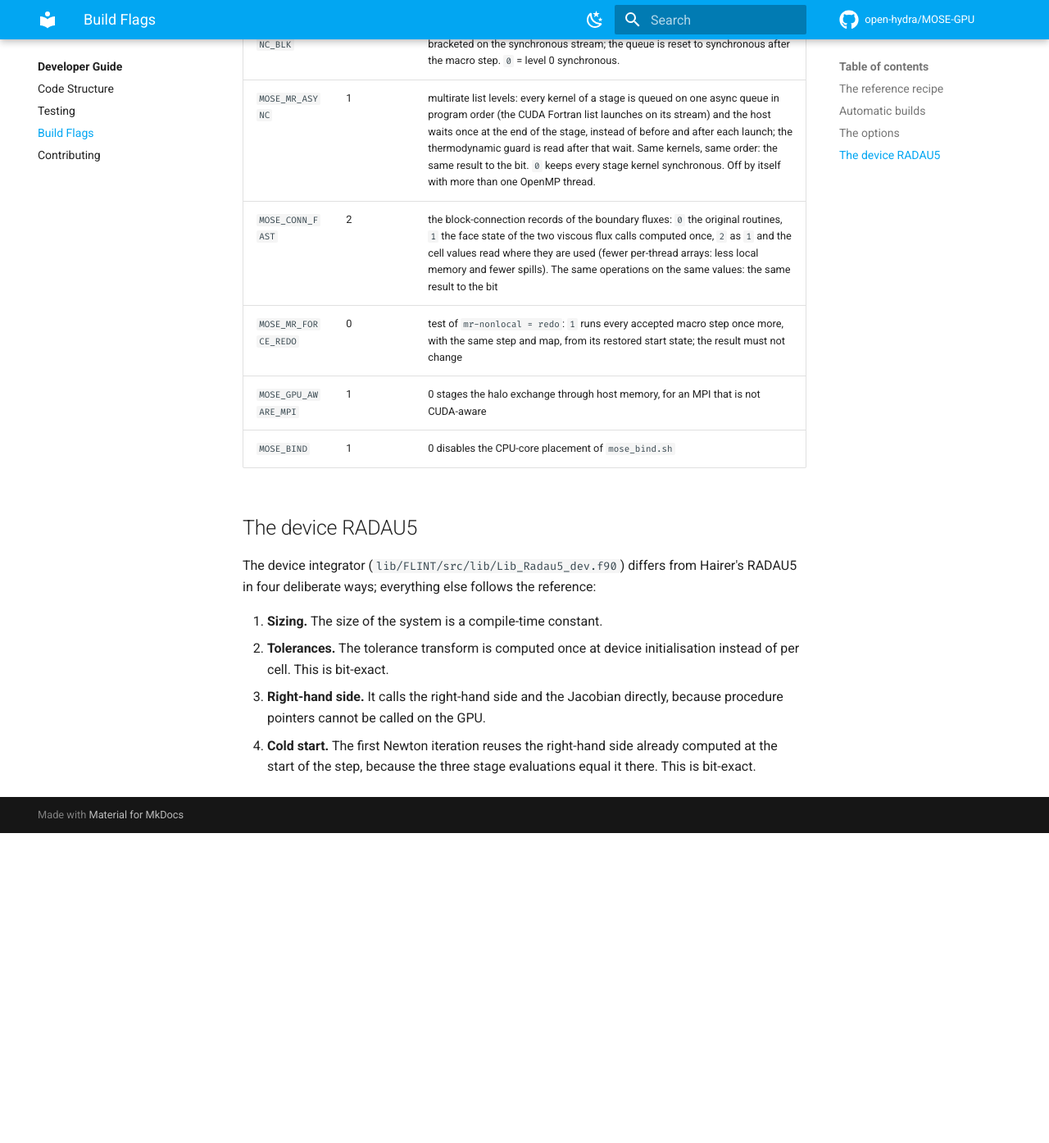
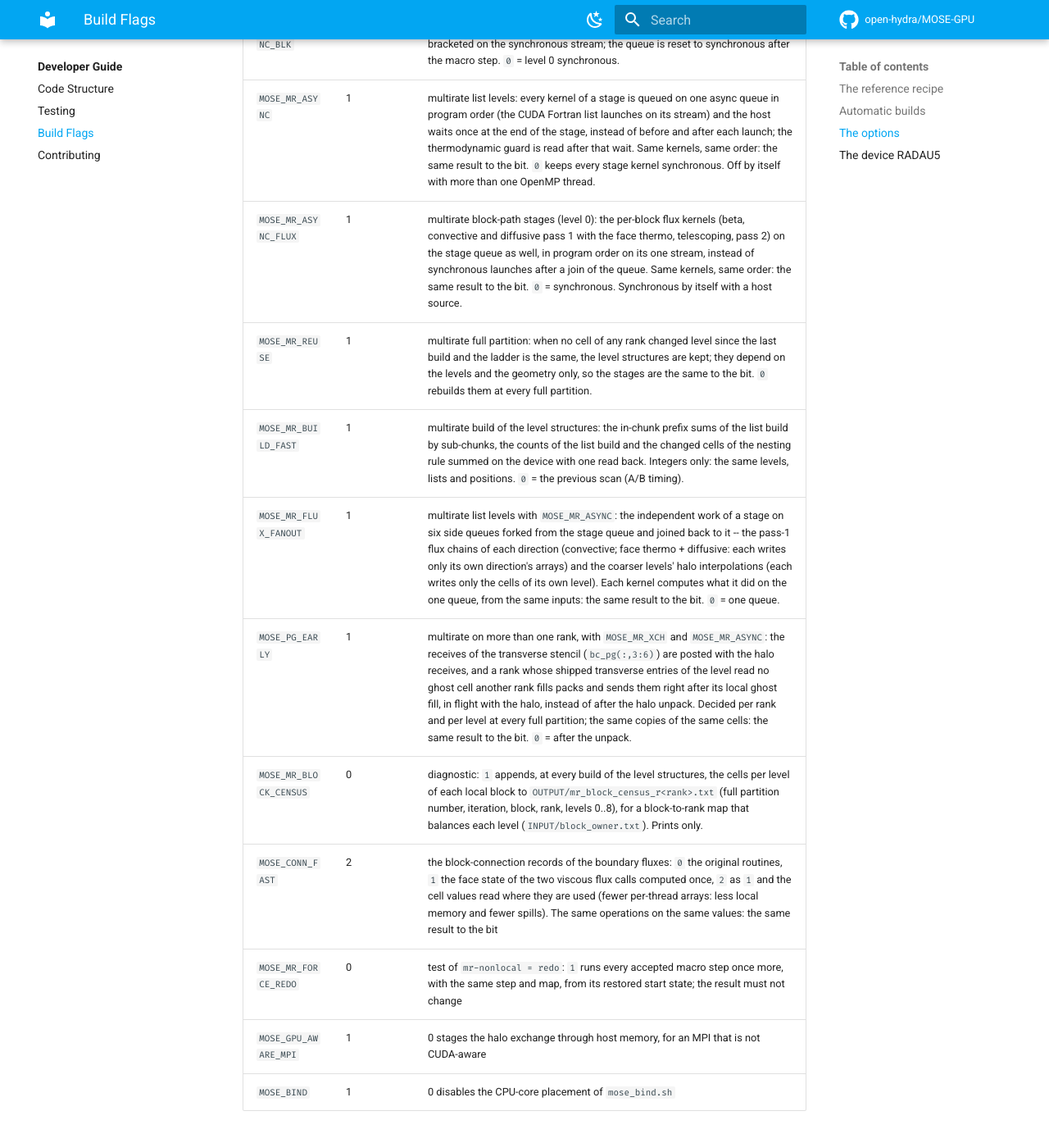
Before and after one commit to open-hydra/MOSE-GPU, an MkDocs documentation site: the page built from docs/development/build-flags.md, in a window 1280 px wide and 1400 px high, scrolled down 3225 px. Shown: the top 1394 px of the window at 82% size. Built offline with MkDocs 1.6.1 and Material for MkDocs 9.7.7, drawn with Linux system fonts in a browser that asks for light colours; comment, search, counter and statistics services are not loaded; before the commit the page ends 4241 px from its top, so only the background shows below that.

Commit message:
Multirate: fewer host waits, a faster build of the levels, side queues, the transverse stencil with the halo
- Block-path stages (level 0): the per-block flux kernels on the stage queue in program order (MOSE_MR_ASYNC_FLUX).
- Full partition: the level structures are kept when no cell of any rank changed level and the ladder is the same
  (MOSE_MR_REUSE); the build of the level structures scans by sub-chunks and sums its counts on the device with one
  read back (MOSE_MR_BUILD_FAST).
- List levels: the pass-1 flux chains of each direction and the coarser levels' halo interpolations on six side queues
  forked from the stage queue and joined back to it (MOSE_MR_FLUX_FANOUT).
- More than one rank: the transverse stencil of the connection records is sent right after the local ghost fill, in
  flight with the halo, on the levels where none of its values reads a ghost cell another rank fills; decided per rank
  and per level at every full partition (MOSE_PG_EARLY).
- Diagnostic, off by default: the cells per level of each block at every build (MOSE_MR_BLOCK_CENSUS=1).
- Every switch computes the same values from the same inputs: the results are the same to the bit with each one on or
  off. docs/development/build-flags.md lists them.
- The one-iteration table (test/reference_1it.md5) is unchanged to the bit, on A30 GPUs; a nozzle case with the
  switches at their defaults gives the same result to the bit as before, multirate and explicit, on one and on three GPUs.

Co-Authored-By: Claude Opus 5.5 <noreply@anthropic.com>

```diff
--- a/docs/development/build-flags.md
+++ b/docs/development/build-flags.md
@@ -57,6 +57,12 @@ Run-time switches, read from the environment:
 | `MOSE_EXPL_ASYNC` | 1 | explicit stage: the per-block kernels (ghost fills, thermo cache, wall ghosts of the turbulence, turbulence sources, update) on the stage queue in program order, a wait before the fluxes (synchronous stream) and one at the end of the stage; the thermodynamic guard is read after the first. Same kernels, same order: the same result to the bit. `0` = synchronous. Off by itself with the SA and Wilcox2006 sources and with a host source (rotating frame, soot): their kernels are not on the queue. |
 | `MOSE_MR_ASYNC_BLK` | 1 | multirate: the block-path levels (level 0) on the stage queue as well, the fluxes bracketed on the synchronous stream; the queue is reset to synchronous after the macro step. `0` = level 0 synchronous. |
 | `MOSE_MR_ASYNC` | 1 | multirate list levels: every kernel of a stage is queued on one async queue in program order (the CUDA Fortran list launches on its stream) and the host waits once at the end of the stage, instead of before and after each launch; the thermodynamic guard is read after that wait. Same kernels, same order: the same result to the bit. `0` keeps every stage kernel synchronous. Off by itself with more than one OpenMP thread. |
+| `MOSE_MR_ASYNC_FLUX` | 1 | multirate block-path stages (level 0): the per-block flux kernels (beta, convective and diffusive pass 1 with the face thermo, telescoping, pass 2) on the stage queue as well, in program order on its one stream, instead of synchronous launches after a join of the queue. Same kernels, same order: the same result to the bit. `0` = synchronous. Synchronous by itself with a host source. |
+| `MOSE_MR_REUSE` | 1 | multirate full partition: when no cell of any rank changed level since the last build and the ladder is the same, the level structures are kept; they depend on the levels and the geometry only, so the stages are the same to the bit. `0` rebuilds them at every full partition. |
+| `MOSE_MR_BUILD_FAST` | 1 | multirate build of the level structures: the in-chunk prefix sums of the list build by sub-chunks, the counts of the list build and the changed cells of the nesting rule summed on the device with one read back. Integers only: the same levels, lists and positions. `0` = the previous scan (A/B timing). |
+| `MOSE_MR_FLUX_FANOUT` | 1 | multirate list levels with `MOSE_MR_ASYNC`: the independent work of a stage on six side queues forked from the stage queue and joined back to it -- the pass-1 flux chains of each direction (convective; face thermo + diffusive: each writes only its own direction's arrays) and the coarser levels' halo interpolations (each writes only the cells of its own level). Each kernel computes what it did on the one queue, from the same inputs: the same result to the bit. `0` = one queue. |
+| `MOSE_PG_EARLY` | 1 | multirate on more than one rank, with `MOSE_MR_XCH` and `MOSE_MR_ASYNC`: the receives of the transverse stencil (`bc_pg(:,3:6)`) are posted with the halo receives, and a rank whose shipped transverse entries of the level read no ghost cell another rank fills packs and sends them right after its local ghost fill, in flight with the halo, instead of after the halo unpack. Decided per rank and per level at every full partition; the same copies of the same cells: the same result to the bit. `0` = after the unpack. |
+| `MOSE_MR_BLOCK_CENSUS` | 0 | diagnostic: `1` appends, at every build of the level structures, the cells per level of each local block to `OUTPUT/mr_block_census_r<rank>.txt` (full partition number, iteration, block, rank, levels 0..8), for a block-to-rank map that balances each level (`INPUT/block_owner.txt`). Prints only. |
 | `MOSE_CONN_FAST` | 2 | the block-connection records of the boundary fluxes: `0` the original routines, `1` the face state of the two viscous flux calls computed once, `2` as `1` and the cell values read where they are used (fewer per-thread arrays: less local memory and fewer spills). The same operations on the same values: the same result to the bit |
 | `MOSE_MR_FORCE_REDO` | 0 | test of `mr-nonlocal = redo`: `1` runs every accepted macro step once more, with the same step and map, from its restored start state; the result must not change |
 | `MOSE_GPU_AWARE_MPI` | 1 | 0 stages the halo exchange through host memory, for an MPI that is not CUDA-aware |
```
Also changed, not shown: 9 other files.
